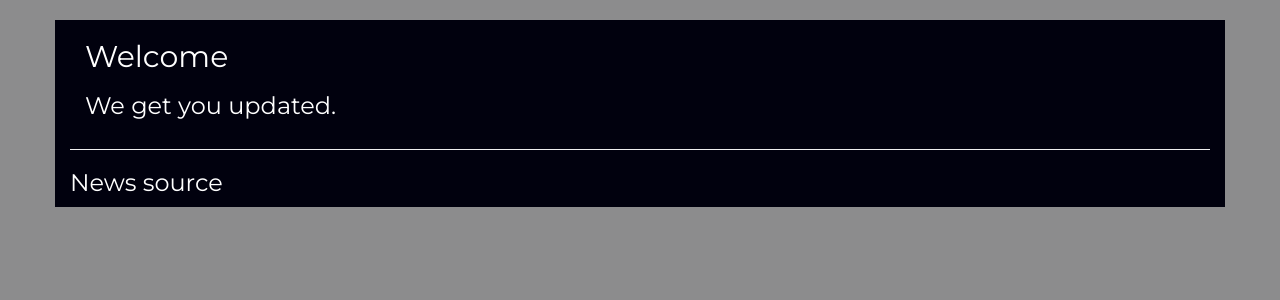
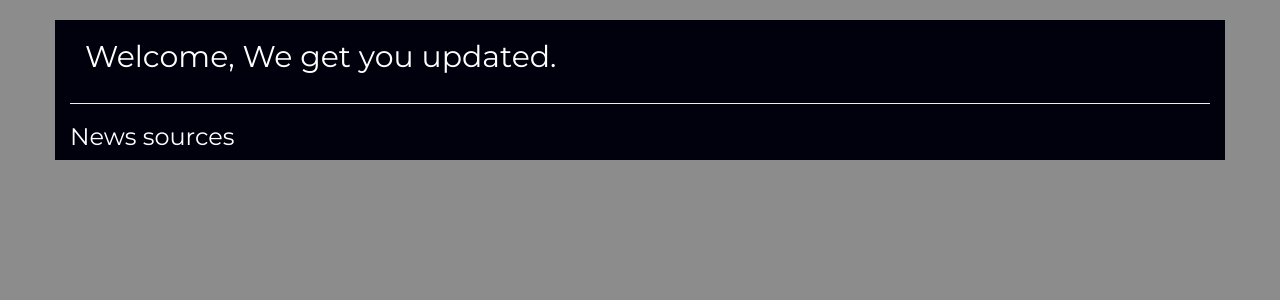
Before and after one commit to Rubyroy12/news-api, a Flask app: template app/templates/index.html in a window 1280 px wide. Shown: the part 52-352 px from the top of the page. Run offline with Flask 2, Linux system fonts and the light colour scheme; the template is opened without the code that fills it, so the values that code supplies are empty; some libraries are stand-ins or nearby versions.

Commit message:
change header in homepage

```diff
--- a/app/templates/index.html
+++ b/app/templates/index.html
@@ -10,13 +10,12 @@
 <div class="container">
 
    <div class="container-fluid">
-    <h2>Welcome</h2>
-    <h3>We get you updated. </h3>
+    <h2>Welcome, We get you updated.</h2>
    </div>
     <hr>
     <!-- <p>{{sources}}</p> -->
 
-    <h3>News source</h3>
+    <h3>News sources</h3>
 
 
         <div class="card  ">
```
